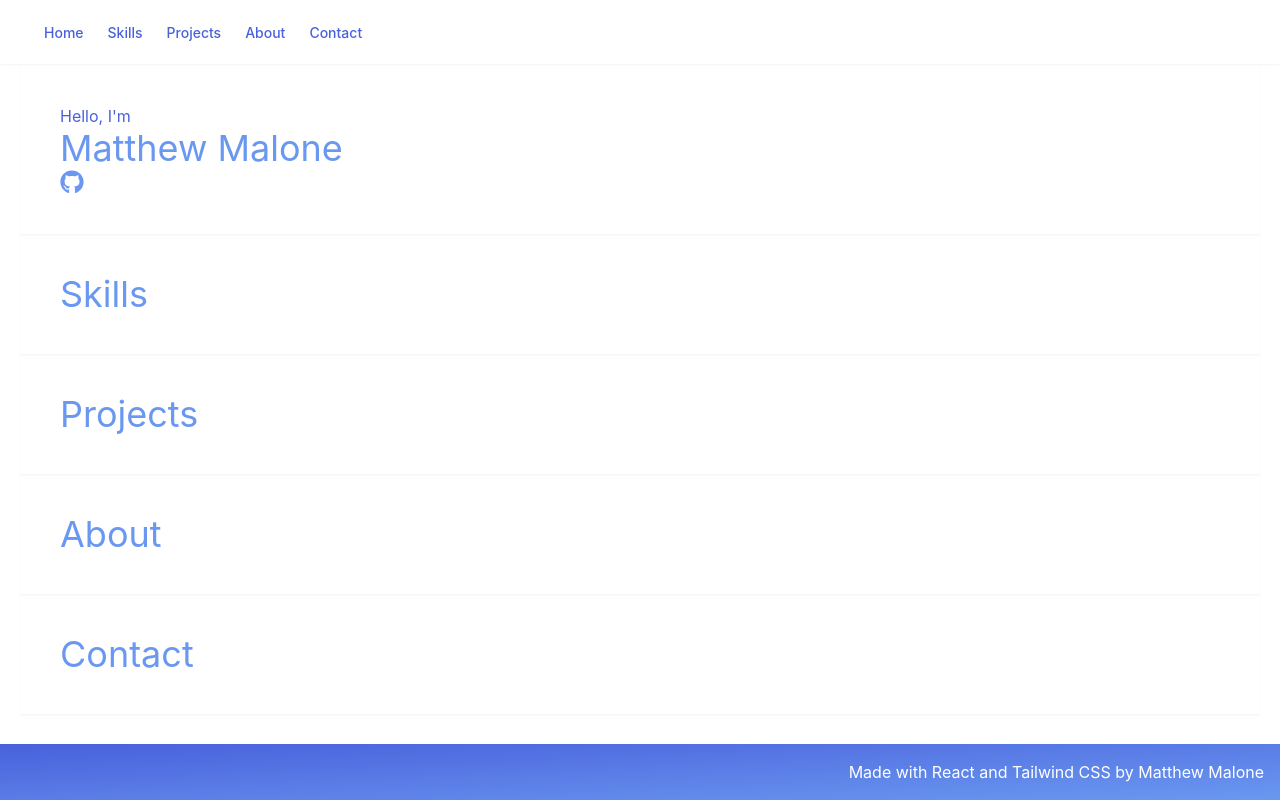
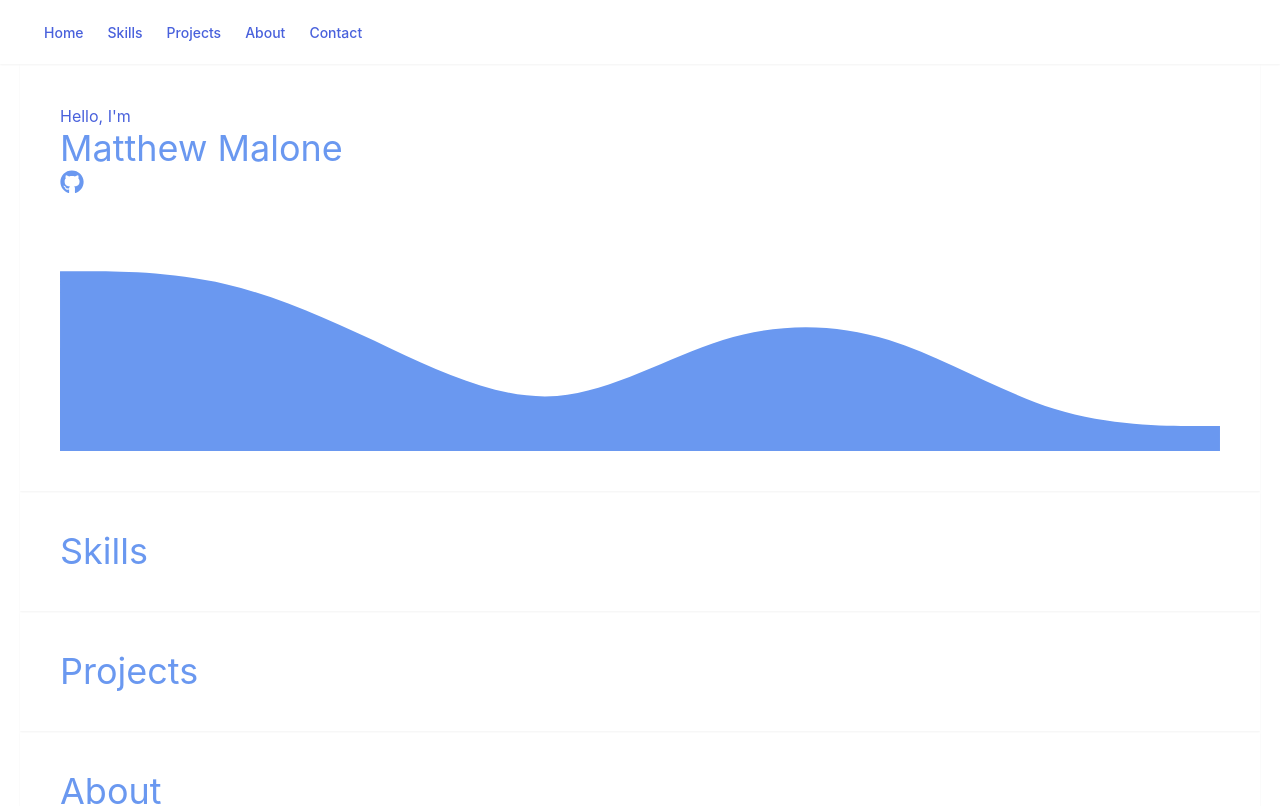
Before and after one commit to mama4294/portfolio, a React (Create React App) app: page / in a window 1280 px wide. Shown: the top 806 px of the page. Built offline with nearby package versions, Linux system fonts and the light colour scheme.

Commit message:
add wave component

```diff
--- a/src/App.js
+++ b/src/App.js
@@ -1,6 +1,7 @@
 import { Navigation } from "./routes/Navigation";
 import { Footer } from "./routes/Footer";
 import { SocialLinks } from "./components/Social-Links";
+import { Wave } from "./components/Wave";
 
 function App() {
   return (
@@ -31,6 +32,7 @@ export const Intro = () => {
         <span className="text-muted">Hello, I'm</span>
         <h1 className="text-primary text-4xl">Matthew Malone</h1>
         <SocialLinks />
+        <Wave className={"text-primary"} />
       </div>
     </section>
   );
--- /dev/null
+++ b/src/components/Wave.jsx
@@ -0,0 +1,5 @@
+export const Wave = ({type, className}) =>{
+    return(
+        <svg className={className} xmlns="http://www.w3.org/2000/svg" viewBox="0 0 1440 320"><path fill="currentColor" fill-opacity="1" d="M0,96L34.3,96C68.6,96,137,96,206,112C274.3,128,343,160,411,192C480,224,549,256,617,250.7C685.7,245,754,203,823,181.3C891.4,160,960,160,1029,181.3C1097.1,203,1166,245,1234,266.7C1302.9,288,1371,288,1406,288L1440,288L1440,320L1405.7,320C1371.4,320,1303,320,1234,320C1165.7,320,1097,320,1029,320C960,320,891,320,823,320C754.3,320,686,320,617,320C548.6,320,480,320,411,320C342.9,320,274,320,206,320C137.1,320,69,320,34,320L0,320Z"></path></svg>
+    )
+}
```
